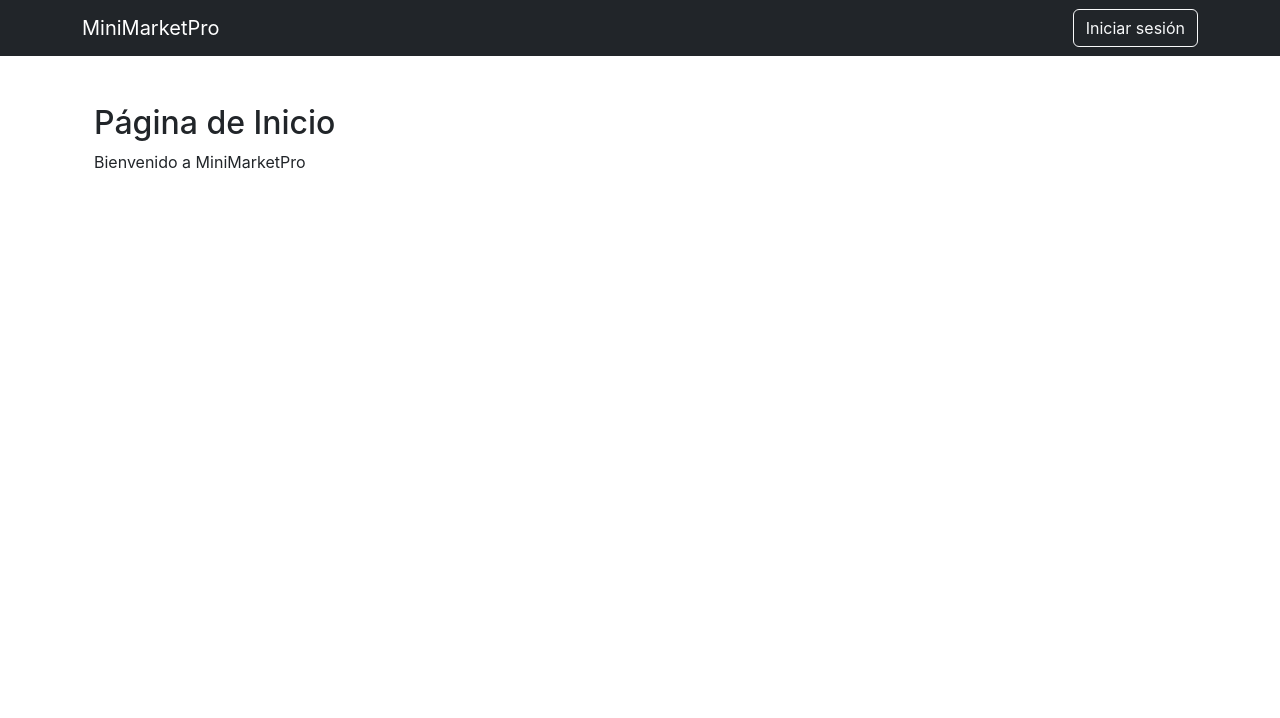
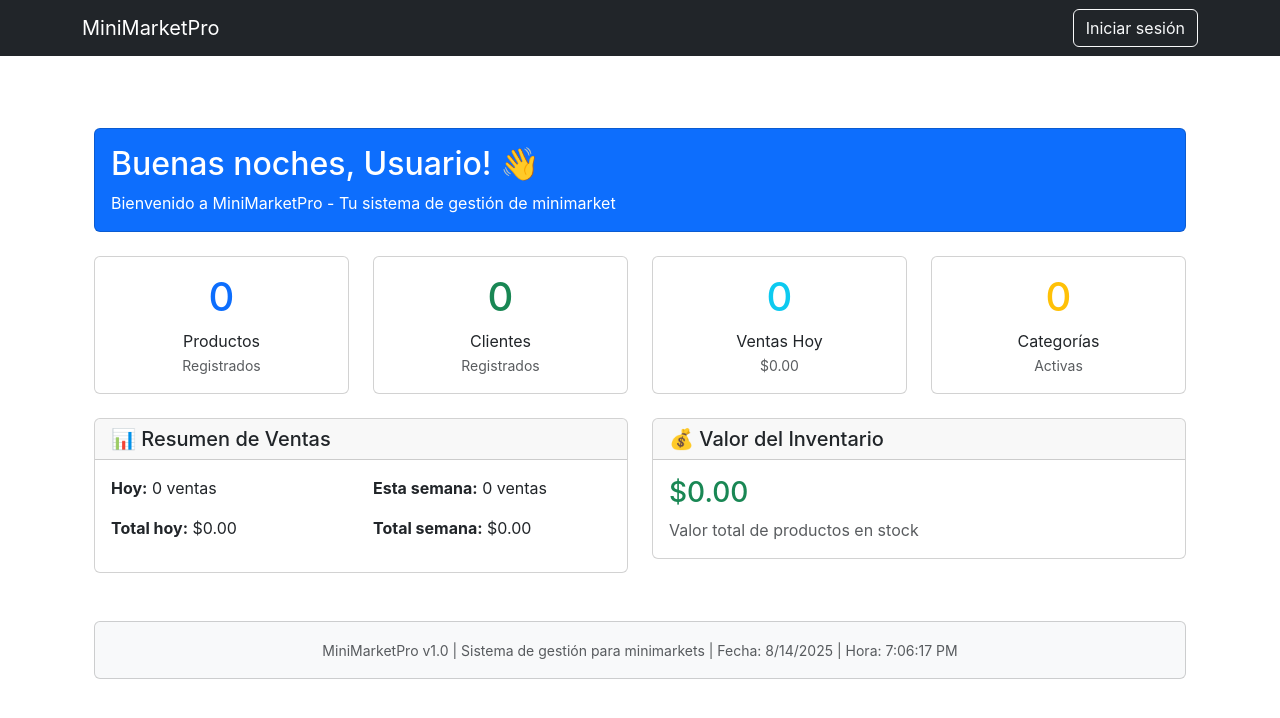
Before and after one commit to kcampoverde/MiniMarketPro, a React (Create React App) app in the folder frontend-minimarketpro/: page / in a window 1280 px wide. Shown: the top 718 px of the page. Built offline with nearby package versions, Linux system fonts and the light colour scheme.

Commit message:
Se agrega modulo Inicio

```diff
--- a/frontend-minimarketpro/src/pages/Home.js
+++ b/frontend-minimarketpro/src/pages/Home.js
@@ -1,8 +1,278 @@
+import React, { useState, useEffect, useMemo } from 'react';
+import { Container, Row, Col, Card, Button, Table, Alert } from 'react-bootstrap';
+import { Link } from 'react-router-dom';
+import { useAuth } from '../AuthContext';
+
+// Helpers de storage
+const load = (key, def) => {
+  try {
+    const raw = localStorage.getItem(key);
+    return raw ? JSON.parse(raw) : def;
+  } catch {
+    return def;
+  }
+};
+
 export default function Home() {
+  const { usuarioActual } = useAuth();
+  const [productos, setProductos] = useState(() => load("productos", []));
+  const [ventas, setVentas] = useState(() => load("ventas", []));
+  const [clientes, setClientes] = useState(() => load("clientes", []));
+  const [categorias, setCategorias] = useState(() => load("categorias", []));
+
+  // Actualizar datos cuando se vuelva a la página
+  useEffect(() => {
+    const reload = () => {
+      setProductos(load("productos", []));
+      setVentas(load("ventas", []));
+      setClientes(load("clientes", []));
+      setCategorias(load("categorias", []));
+    };
+
+    const onVis = () => document.visibilityState === "visible" && reload();
+    window.addEventListener("visibilitychange", onVis);
+    window.addEventListener("storage", reload);
+
+    return () => {
+      window.removeEventListener("visibilitychange", onVis);
+      window.removeEventListener("storage", reload);
+    };
+  }, []);
+
+  // Estadísticas calculadas
+  const estadisticas = useMemo(() => {
+    // Productos con stock bajo (menos de 10)
+    const stockBajo = productos.filter(p => Number(p.stock) < 10);
+
+    // Productos próximos a vencer (en los próximos 30 días)
+    const hoy = new Date();
+    const en30Dias = new Date(hoy.getTime() + 30 * 24 * 60 * 60 * 1000);
+    const proximosVencer = productos.filter(p => {
+      if (!p.fechaCaducidad) return false;
+      const fechaCad = new Date(p.fechaCaducidad);
+      return fechaCad >= hoy && fechaCad <= en30Dias;
+    });
+
+    // Ventas del día actual
+    const ventasHoy = ventas.filter(v => {
+      const fechaVenta = new Date(v.fecha);
+      return fechaVenta.toDateString() === hoy.toDateString();
+    });
+
+    // Total de ventas del día
+    const totalVentasHoy = ventasHoy.reduce((sum, v) => sum + Number(v.total), 0);
+
+    // Ventas de la semana
+    const inicioSemana = new Date(hoy);
+    inicioSemana.setDate(hoy.getDate() - hoy.getDay());
+    inicioSemana.setHours(0, 0, 0, 0);
+
+    const ventasSemana = ventas.filter(v => {
+      const fechaVenta = new Date(v.fecha);
+      return fechaVenta >= inicioSemana;
+    });
+
+    const totalVentasSemana = ventasSemana.reduce((sum, v) => sum + Number(v.total), 0);
+
+    // Valor total del inventario
+    const valorInventario = productos.reduce((sum, p) => sum + (Number(p.precio) * Number(p.stock)), 0);
+
+    return {
+      stockBajo,
+      proximosVencer,
+      ventasHoy: ventasHoy.length,
+      totalVentasHoy,
+      ventasSemana: ventasSemana.length,
+      totalVentasSemana,
+      valorInventario
+    };
+  }, [productos, ventas]);
+
+  const horaActual = new Date().getHours();
+  const saludo = horaActual < 12 ? "Buenos días" : horaActual < 18 ? "Buenas tardes" : "Buenas noches";
+
   return (
-    <div className="container mt-5">
-      <h2>Página de Inicio</h2>
-      <p>Bienvenido a MiniMarketPro</p>
-    </div>
+    <Container className="py-4">
+      {/* Saludo personalizado */}
+      <Row className="mb-4">
+        <Col>
+          <Card className="bg-primary text-white">
+            <Card.Body>
+              <h2>{saludo}, {usuarioActual?.usuario || 'Usuario'}! 👋</h2>
+              <p className="mb-0">
+                Bienvenido a MiniMarketPro - Tu sistema de gestión de minimarket
+                {usuarioActual?.rol && ` | Rol: ${usuarioActual.rol}`}
+              </p>
+            </Card.Body>
+          </Card>
+        </Col>
+      </Row>
+
+      {/* Estadísticas principales */}
+      <Row className="mb-4">
+        <Col md={3}>
+          <Card className="text-center h-100">
+            <Card.Body>
+              <h1 className="text-primary">{productos.length}</h1>
+              <p className="mb-0">Productos</p>
+              <small className="text-muted">Registrados</small>
+            </Card.Body>
+          </Card>
+        </Col>
+        <Col md={3}>
+          <Card className="text-center h-100">
+            <Card.Body>
+              <h1 className="text-success">{clientes.length}</h1>
+              <p className="mb-0">Clientes</p>
+              <small className="text-muted">Registrados</small>
+            </Card.Body>
+          </Card>
+        </Col>
+        <Col md={3}>
+          <Card className="text-center h-100">
+            <Card.Body>
+              <h1 className="text-info">{estadisticas.ventasHoy}</h1>
+              <p className="mb-0">Ventas Hoy</p>
+              <small className="text-muted">${estadisticas.totalVentasHoy.toFixed(2)}</small>
+            </Card.Body>
+          </Card>
+        </Col>
+        <Col md={3}>
+          <Card className="text-center h-100">
+            <Card.Body>
+              <h1 className="text-warning">{categorias.length}</h1>
+              <p className="mb-0">Categorías</p>
+              <small className="text-muted">Activas</small>
+            </Card.Body>
+          </Card>
+        </Col>
+      </Row>
+
+      {/* Estadísticas de ventas */}
+      <Row className="mb-4">
+        <Col md={6}>
+          <Card>
+            <Card.Header>
+              <h5 className="mb-0">📊 Resumen de Ventas</h5>
+            </Card.Header>
+            <Card.Body>
+              <Row>
+                <Col>
+                  <p><strong>Hoy:</strong> {estadisticas.ventasHoy} ventas</p>
+                  <p><strong>Total hoy:</strong> ${estadisticas.totalVentasHoy.toFixed(2)}</p>
+                </Col>
+                <Col>
+                  <p><strong>Esta semana:</strong> {estadisticas.ventasSemana} ventas</p>
+                  <p><strong>Total semana:</strong> ${estadisticas.totalVentasSemana.toFixed(2)}</p>
+                </Col>
+              </Row>
+            </Card.Body>
+          </Card>
+        </Col>
+        <Col md={6}>
+          <Card>
+            <Card.Header>
+              <h5 className="mb-0">💰 Valor del Inventario</h5>
+            </Card.Header>
+            <Card.Body>
+              <h3 className="text-success">${estadisticas.valorInventario.toFixed(2)}</h3>
+              <p className="text-muted mb-0">Valor total de productos en stock</p>
+            </Card.Body>
+          </Card>
+        </Col>
+      </Row>
+
+      {/* Alertas importantes */}
+      {(estadisticas.stockBajo.length > 0 || estadisticas.proximosVencer.length > 0) && (
+        <Row className="mb-4">
+          <Col>
+            <h4>🚨 Alertas Importantes</h4>
+          </Col>
+        </Row>
+      )}
+
+      {estadisticas.stockBajo.length > 0 && (
+        <Row className="mb-3">
+          <Col>
+            <Alert variant="warning">
+              <Alert.Heading>⚠️ Productos con Stock Bajo</Alert.Heading>
+              <p>Los siguientes productos tienen menos de 10 unidades en stock:</p>
+              <Table striped size="sm">
+                <thead>
+                  <tr>
+                    <th>Producto</th>
+                    <th>Stock Actual</th>
+                    <th>Categoría</th>
+                  </tr>
+                </thead>
+                <tbody>
+                  {estadisticas.stockBajo.slice(0, 5).map(p => (
+                    <tr key={p.id}>
+                      <td>{p.nombre}</td>
+                      <td className="text-danger">{p.stock}</td>
+                      <td>{p.categoria}</td>
+                    </tr>
+                  ))}
+                </tbody>
+              </Table>
+              {estadisticas.stockBajo.length > 5 && (
+                <p className="mb-0">...y {estadisticas.stockBajo.length - 5} productos más.</p>
+              )}
+            </Alert>
+          </Col>
+        </Row>
+      )}
+
+      {estadisticas.proximosVencer.length > 0 && (
+        <Row className="mb-3">
+          <Col>
+            <Alert variant="danger">
+              <Alert.Heading>⏰ Productos Próximos a Vencer</Alert.Heading>
+              <p>Los siguientes productos vencen en los próximos 30 días:</p>
+              <Table striped size="sm">
+                <thead>
+                  <tr>
+                    <th>Producto</th>
+                    <th>Fecha de Vencimiento</th>
+                    <th>Stock</th>
+                  </tr>
+                </thead>
+                <tbody>
+                  {estadisticas.proximosVencer.slice(0, 5).map(p => (
+                    <tr key={p.id}>
+                      <td>{p.nombre}</td>
+                      <td className="text-danger">{p.fechaCaducidad}</td>
+                      <td>{p.stock}</td>
+                    </tr>
+                  ))}
+                </tbody>
+              </Table>
+              {estadisticas.proximosVencer.length > 5 && (
+                <p className="mb-0">...y {estadisticas.proximosVencer.length - 5} productos más.</p>
+              )}
+            </Alert>
+          </Col>
+        </Row>
+      )}
+
+
+
+      {/* Footer informativo */}
+      <Row className="mt-5">
+        <Col>
+          <Card className="bg-light">
+            <Card.Body className="text-center">
+              <p className="mb-0">
+                <small className="text-muted">
+                  MiniMarketPro v1.0 | Sistema de gestión para minimarkets |
+                  Fecha: {new Date().toLocaleDateString()} |
+                  Hora: {new Date().toLocaleTimeString()}
+                </small>
+              </p>
+            </Card.Body>
+          </Card>
+        </Col>
+      </Row>
+    </Container>
   );
 }
```
